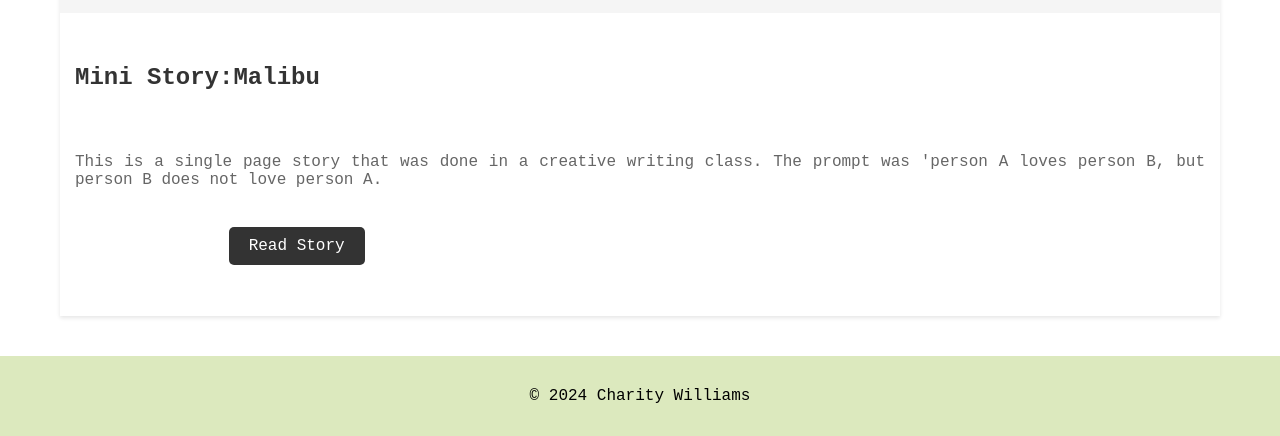
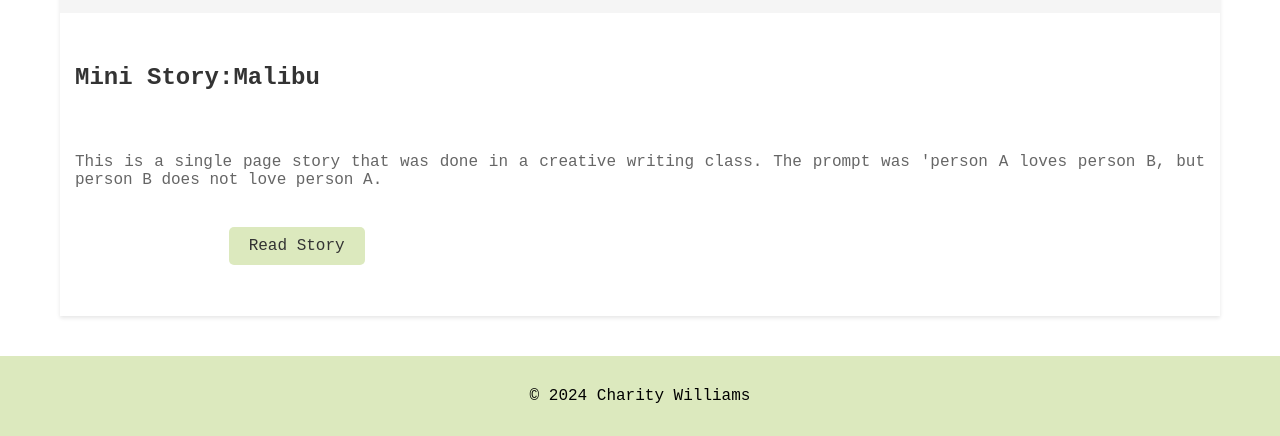
Before and after one commit to writingsbycharity/writingsbycharity.github.io, a plain HTML site: page mini_stories_creative_fiction.html in a window 1280 px wide. Shown: the part 443-879 px from the top of the page. Drawn offline with Linux system fonts and the light colour scheme.

Commit message:
Update mini_stories_creative_fiction.html

```diff
--- a/mini_stories_creative_fiction.html
+++ b/mini_stories_creative_fiction.html
@@ -84,8 +84,8 @@
         word-wrap: break-word;
     }
     .btn {
-        background-color: #333;
-        color: #fff;
+        background-color: #DCE9BE;
+        color: #333;
         padding: 10px 20px;
         border: none;
         border-radius: 5px;
```
